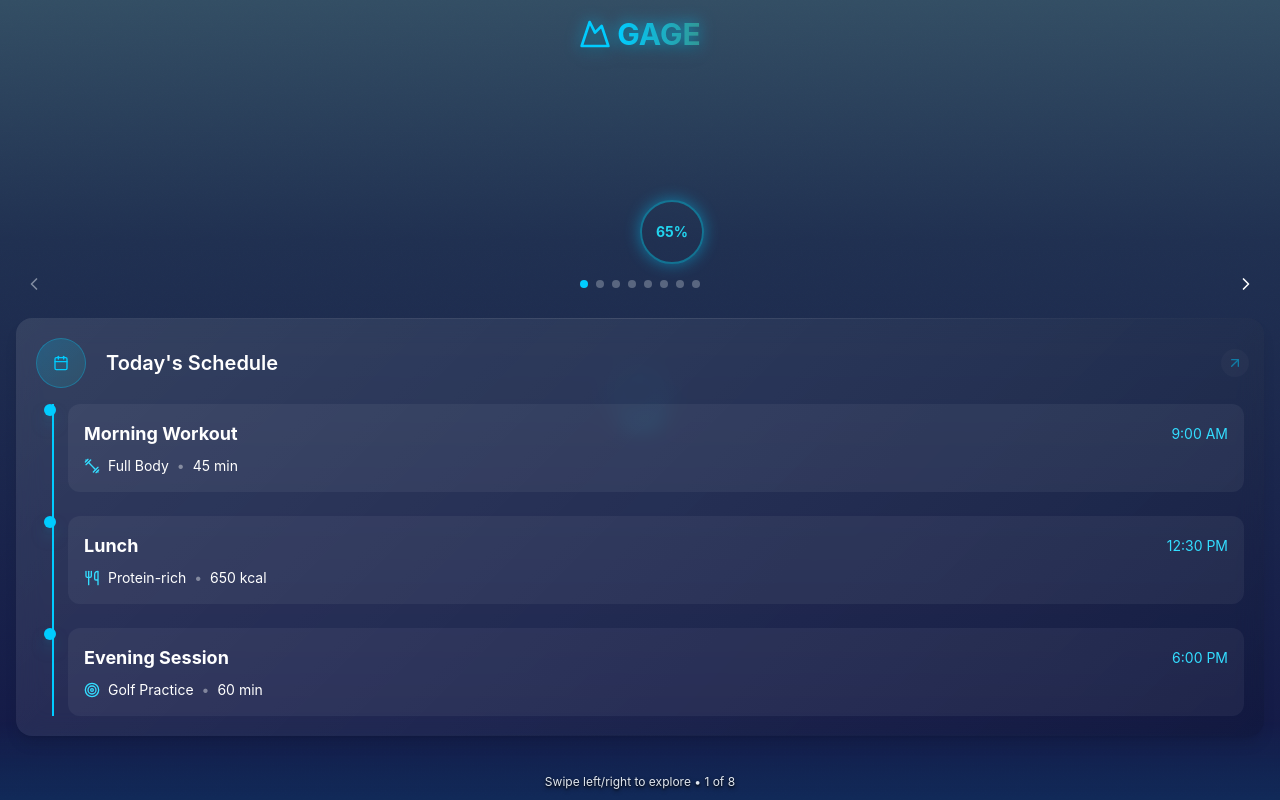
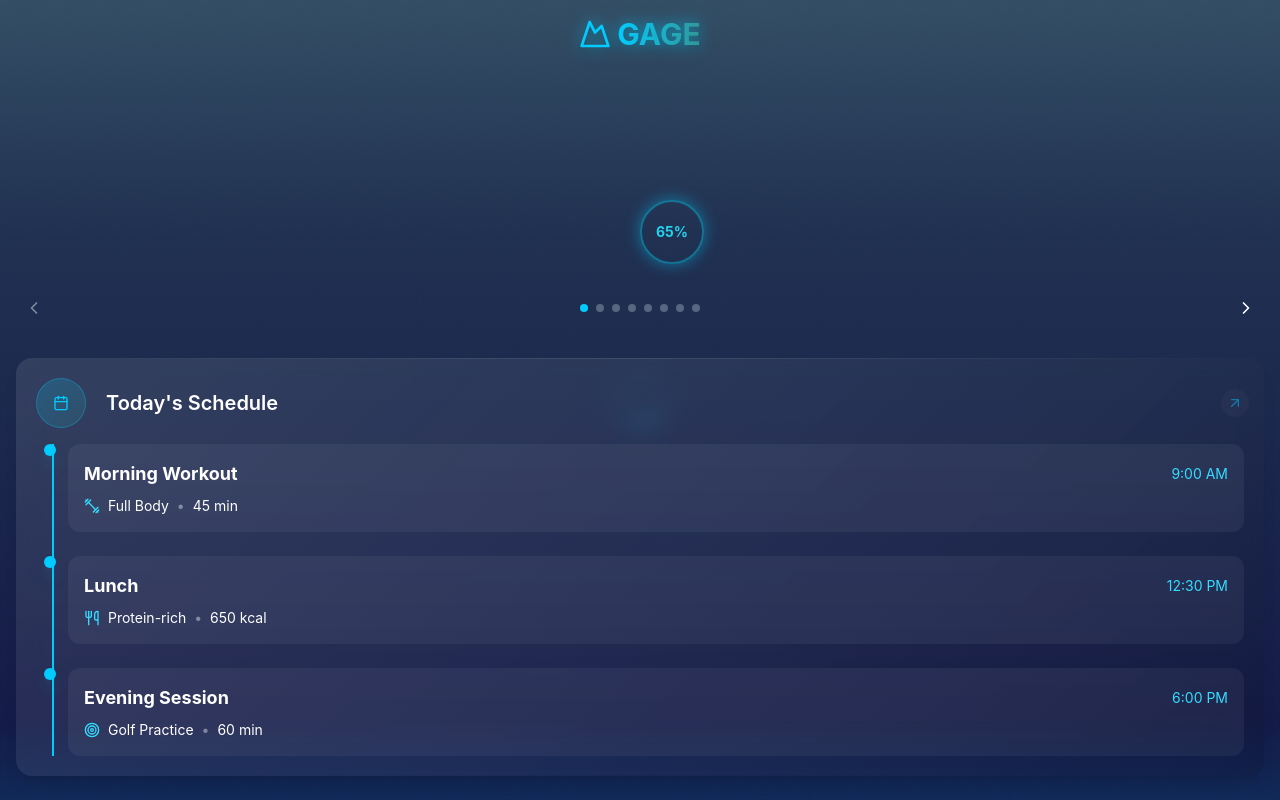
Before and after one commit to Bhavya2396/Gage, a React (Vite) app: page /journey in a window 1280 px wide. Built offline with nearby package versions, Linux system fonts and the light colour scheme.

Commit message:
Enlarge Spline background to cover dark blue bottom, move pagination dots down, and remove swipe text

```diff
--- a/src/components/home/SwipeDashboard.tsx
+++ b/src/components/home/SwipeDashboard.tsx
@@ -727,8 +727,8 @@ const SwipeDashboard: React.FC = () => {
 
   return (
     <div className="w-full h-full flex flex-col">
-      {/* Navigation indicators */}
-      <div className="flex items-center justify-between px-4 py-2 mb-2">
+      {/* Navigation indicators - moved down */}
+      <div className="flex items-center justify-between px-4 py-4 mb-4">
         <button
           onClick={goToPrevious}
           disabled={currentIndex === 0}
@@ -812,14 +812,6 @@ const SwipeDashboard: React.FC = () => {
         </motion.div>
       </div>
 
-      {/* Swipe instruction */}
-      <div className="px-4 py-2">
-        <div className="text-center">
-          <span className="text-xs text-ui-text-muted text-shadow-light">
-            Swipe left/right to explore • {currentIndex + 1} of {dashboardCards.length}
-          </span>
-        </div>
-      </div>
     </div>
   );
 };
--- a/src/components/mountain/SplineMountain.tsx
+++ b/src/components/mountain/SplineMountain.tsx
@@ -183,7 +183,7 @@ const SplineMountain: React.FC<SplineMountainProps> = ({
         <div
           className="w-full h-full"
           style={{
-            transform: 'scale(1.5) translateY(-20%) translateX(5%) rotateX(5deg)',
+            transform: 'scale(1.8) translateY(-25%) translateX(5%) rotateX(5deg)',
             transformOrigin: 'center center',
             transformStyle: 'preserve-3d'
           }}
```
